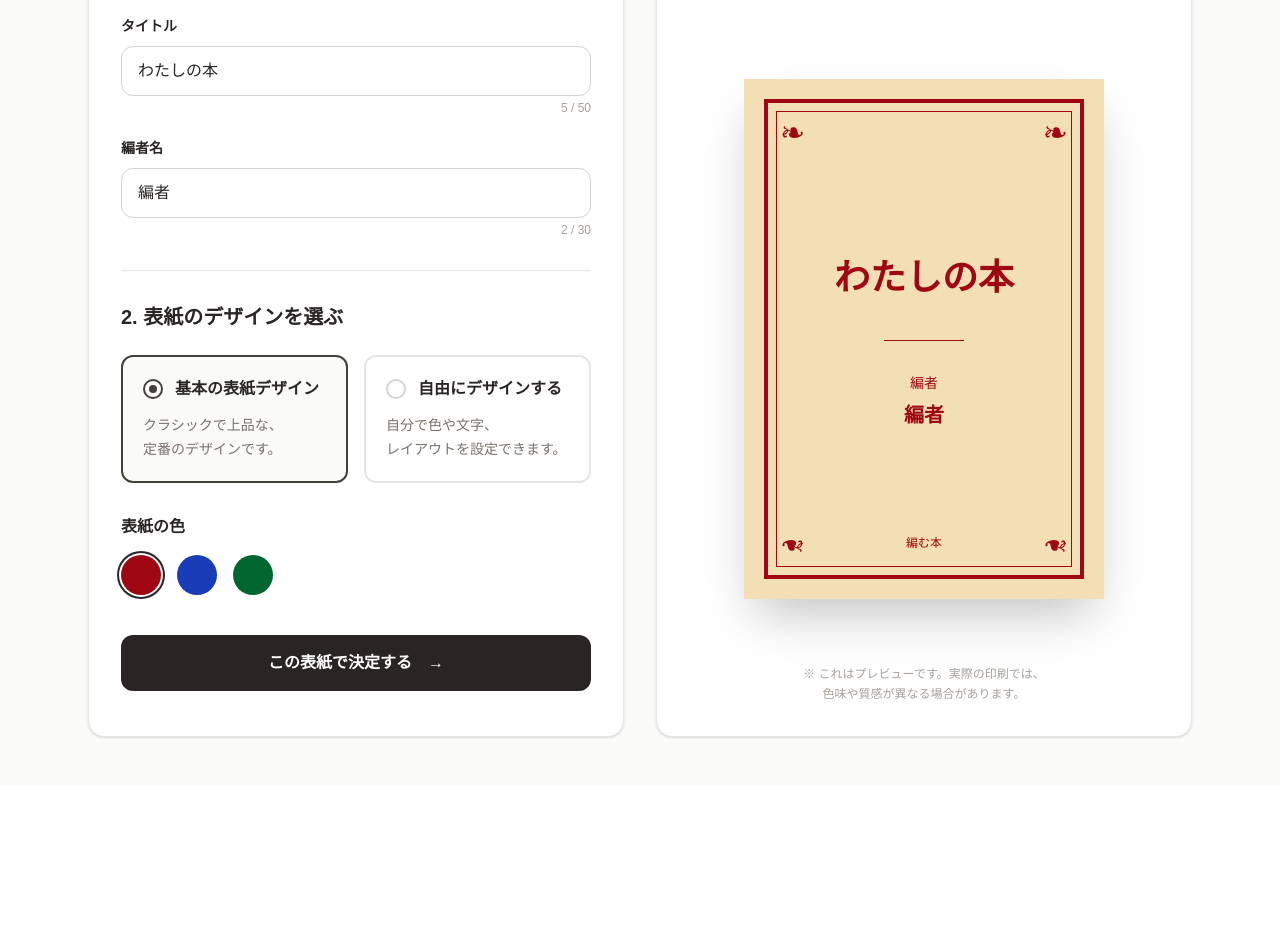
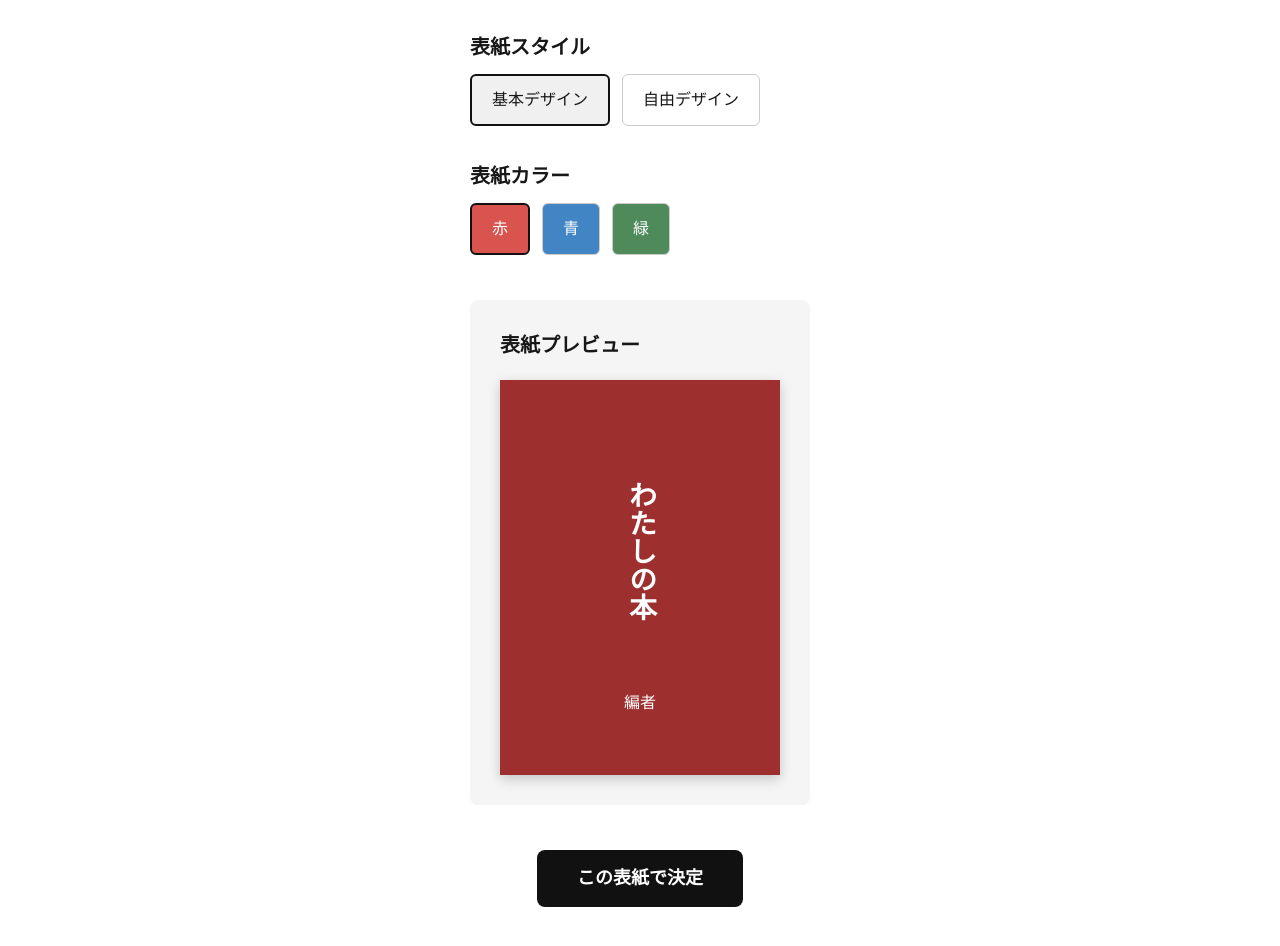
Before and after one commit to madhouse202-ai/amuhon, a Next.js app: page /cover in a window 1280 px wide. Shown: the part 360-1306 px from the top of the page. Before the commit the page ends 1145 px from the top, so only its background shows below. Built offline with nearby package versions, Linux system fonts and the light colour scheme.

Commit message:
A6完成本のPDF出力を実装

```diff
--- a/app/cover/page.tsx
+++ b/app/cover/page.tsx
@@ -1,6 +1,7 @@
 "use client";
 
 import { useEffect, useState } from "react";
+import { useRouter } from "next/navigation";
 import {
   CoverStyle,
   CoverColor,
@@ -9,8 +10,10 @@ import {
 } from "@/lib/book";
 
 export default function CoverPage() {
-  const [title, setTitle] = useState("わたしの本");
-  const [editor, setEditor] = useState("編者");
+  const router = useRouter();
+
+  const [title, setTitle] = useState("");
+  const [editor, setEditor] = useState("");
   const [coverStyle, setCoverStyle] =
     useState<CoverStyle>("classic");
   const [coverColor, setCoverColor] =
@@ -25,26 +28,6 @@ export default function CoverPage() {
     setCoverColor(book.coverColor);
   }, []);
 
-  const colorClasses = {
-    red: {
-      text: "text-red-800",
-      border: "border-red-800",
-      bg: "bg-red-800",
-    },
-    blue: {
-      text: "text-blue-800",
-      border: "border-blue-800",
-      bg: "bg-blue-800",
-    },
-    green: {
-      text: "text-green-800",
-      border: "border-green-800",
-      bg: "bg-green-800",
-    },
-  };
-
-  const selectedColor = colorClasses[coverColor];
-
   function handleSave() {
     const currentBook = loadBookData();
 
@@ -57,383 +40,310 @@ export default function CoverPage() {
     });
 
     alert("この表紙で決定しました！");
+
+    router.push("/final");
   }
 
   return (
-    <main className="min-h-screen bg-stone-50 text-stone-800">
-
-      {/* ヘッダー */}
-      <header className="border-b border-stone-200 bg-white">
-        <div className="mx-auto flex max-w-6xl items-center justify-between px-6 py-5">
-
-          <h1 className="text-2xl font-bold tracking-wide">
-            📖 編む本
+    <main
+      style={{
+        maxWidth: "900px",
+        margin: "0 auto",
+        padding: "50px 20px 100px",
+      }}
+    >
+      <h1
+        style={{
+          fontSize: "32px",
+          fontWeight: "bold",
+          marginBottom: "40px",
+        }}
+      >
+        表紙を作る
       </h1>
 
-          <div className="flex items-center gap-3 text-sm text-stone-400">
-            <span>① 作品を選ぶ</span>
-            <span>→</span>
-            <span>② 並べる</span>
-            <span>→</span>
-
-            <span className="font-bold text-stone-800">
-              ③ 表紙を作る
-            </span>
-
-            <span>→</span>
-            <span>④ プレビュー</span>
-            <span>→</span>
-            <span>⑤ 注文する</span>
-          </div>
-
-        </div>
-      </header>
-
-      {/* メイン */}
-      <div className="mx-auto max-w-6xl px-6 py-12">
-
-        <h2 className="text-4xl font-bold tracking-wide">
-          表紙を作りましょう
+      {/* 本のタイトル */}
+      <section style={{ marginBottom: "35px" }}>
+        <h2
+          style={{
+            fontSize: "20px",
+            fontWeight: "bold",
+            marginBottom: "12px",
+          }}
+        >
+          本のタイトル
         </h2>
-
-        <p className="mt-4 leading-8 text-stone-500">
-          本のタイトルと編者名を入力し、表紙のデザインを選んでください。
-          <br />
-          あなたの「編んだ本」が、ここで形になります。
-        </p>
-
-        <div className="mt-10 grid gap-8 lg:grid-cols-2">
-
-          {/* 左：設定 */}
-          <section className="rounded-2xl border border-stone-200 bg-white p-8 shadow-sm">
-
-            <h3 className="text-xl font-bold">
-              1. タイトルと編者名を入力
-            </h3>
-
-            {/* タイトル */}
-            <div className="mt-8">
-
-              <label className="text-sm font-bold">
-                タイトル
-              </label>
 
         <input
           type="text"
           value={title}
-                onChange={(e) =>
-                  setTitle(e.target.value)
-                }
-                maxLength={50}
-                className="mt-2 w-full rounded-xl border border-stone-300 px-4 py-3 outline-none transition focus:border-stone-600"
+          onChange={(e) => setTitle(e.target.value)}
+          placeholder="わたしの本"
+          style={{
+            width: "100%",
+            maxWidth: "500px",
+            padding: "12px",
+            fontSize: "16px",
+            border: "1px solid #ccc",
+            borderRadius: "6px",
+            boxSizing: "border-box",
+          }}
         />
-
-              <p className="mt-1 text-right text-xs text-stone-400">
-                {title.length} / 50
-              </p>
-
-            </div>
+      </section>
 
       {/* 編者 */}
-            <div className="mt-5">
-
-              <label className="text-sm font-bold">
-                編者名
-              </label>
+      <section style={{ marginBottom: "35px" }}>
+        <h2
+          style={{
+            fontSize: "20px",
+            fontWeight: "bold",
+            marginBottom: "12px",
+          }}
+        >
+          編者
+        </h2>
 
         <input
           type="text"
           value={editor}
-                onChange={(e) =>
-                  setEditor(e.target.value)
-                }
-                maxLength={30}
-                className="mt-2 w-full rounded-xl border border-stone-300 px-4 py-3 outline-none transition focus:border-stone-600"
+          onChange={(e) => setEditor(e.target.value)}
+          placeholder="編者"
+          style={{
+            width: "100%",
+            maxWidth: "500px",
+            padding: "12px",
+            fontSize: "16px",
+            border: "1px solid #ccc",
+            borderRadius: "6px",
+            boxSizing: "border-box",
+          }}
         />
+      </section>
 
-              <p className="mt-1 text-right text-xs text-stone-400">
-                {editor.length} / 30
-              </p>
+      {/* 表紙スタイル */}
+      <section style={{ marginBottom: "35px" }}>
+        <h2
+          style={{
+            fontSize: "20px",
+            fontWeight: "bold",
+            marginBottom: "12px",
+          }}
+        >
+          表紙スタイル
+        </h2>
 
-            </div>
-
-            <div className="my-8 border-t border-stone-200" />
-
-            {/* デザイン選択 */}
-            <h3 className="text-xl font-bold">
-              2. 表紙のデザインを選ぶ
-            </h3>
-
-            <div className="mt-6 grid grid-cols-2 gap-4">
-
-              {/* 基本 */}
+        <div
+          style={{
+            display: "flex",
+            gap: "12px",
+            flexWrap: "wrap",
+          }}
+        >
           <button
             type="button"
-                onClick={() =>
-                  setCoverStyle("classic")
-                }
-                className={`rounded-xl border-2 p-5 text-left transition ${
+            onClick={() => setCoverStyle("classic")}
+            style={{
+              padding: "12px 20px",
+              borderRadius: "6px",
+              border:
                 coverStyle === "classic"
-                    ? "border-stone-700 bg-stone-50"
-                    : "border-stone-200 hover:border-stone-400"
-                }`}
+                  ? "2px solid #111"
+                  : "1px solid #ccc",
+              background:
+                coverStyle === "classic"
+                  ? "#f0f0f0"
+                  : "#fff",
+              cursor: "pointer",
+            }}
           >
-
-                <div className="flex items-center gap-3">
-
-                  <div
-                    className={`h-5 w-5 rounded-full border-2 ${
-                      coverStyle === "classic"
-                        ? "border-stone-700"
-                        : "border-stone-300"
-                    }`}
-                  >
-                    {coverStyle === "classic" && (
-                      <div className="m-1 h-2 w-2 rounded-full bg-stone-700" />
-                    )}
-                  </div>
-
-                  <span className="font-bold">
-                    基本の表紙デザイン
-                  </span>
-
-                </div>
-
-                <p className="mt-3 text-sm leading-6 text-stone-500">
-                  クラシックで上品な、
-                  <br />
-                  定番のデザインです。
-                </p>
-
+            基本デザイン
           </button>
-
-              {/* 自由 */}
-              <button
-                type="button"
-                onClick={() =>
-                  setCoverStyle("free")
-                }
-                className={`rounded-xl border-2 p-5 text-left transition ${
-                  coverStyle === "free"
-                    ? "border-stone-700 bg-stone-50"
-                    : "border-stone-200 hover:border-stone-400"
-                }`}
-              >
-
-                <div className="flex items-center gap-3">
-
-                  <div
-                    className={`h-5 w-5 rounded-full border-2 ${
-                      coverStyle === "free"
-                        ? "border-stone-700"
-                        : "border-stone-300"
-                    }`}
-                  >
-                    {coverStyle === "free" && (
-                      <div className="m-1 h-2 w-2 rounded-full bg-stone-700" />
-                    )}
-                  </div>
-
-                  <span className="font-bold">
-                    自由にデザインする
-                  </span>
-
-                </div>
-
-                <p className="mt-3 text-sm leading-6 text-stone-500">
-                  自分で色や文字、
-                  <br />
-                  レイアウトを設定できます。
-                </p>
-
-              </button>
-
-            </div>
-
-            {/* 基本デザインの色 */}
-            {coverStyle === "classic" && (
-              <div className="mt-8">
-
-                <h4 className="font-bold">
-                  表紙の色
-                </h4>
-
-                <div className="mt-4 flex gap-4">
 
           <button
             type="button"
-                    onClick={() =>
-                      setCoverColor("red")
-                    }
-                    aria-label="赤"
-                    className={`h-10 w-10 rounded-full bg-red-800 ${
+            onClick={() => setCoverStyle("free")}
+            style={{
+              padding: "12px 20px",
+              borderRadius: "6px",
+              border:
+                coverStyle === "free"
+                  ? "2px solid #111"
+                  : "1px solid #ccc",
+              background:
+                coverStyle === "free"
+                  ? "#f0f0f0"
+                  : "#fff",
+              cursor: "pointer",
+            }}
+          >
+            自由デザイン
+          </button>
+        </div>
+      </section>
+
+      {/* 表紙カラー */}
+      <section style={{ marginBottom: "45px" }}>
+        <h2
+          style={{
+            fontSize: "20px",
+            fontWeight: "bold",
+            marginBottom: "12px",
+          }}
+        >
+          表紙カラー
+        </h2>
+
+        <div
+          style={{
+            display: "flex",
+            gap: "12px",
+            flexWrap: "wrap",
+          }}
+        >
+          <button
+            type="button"
+            onClick={() => setCoverColor("red")}
+            style={{
+              padding: "12px 20px",
+              borderRadius: "6px",
+              border:
                 coverColor === "red"
-                        ? "ring-2 ring-stone-800 ring-offset-2"
-                        : ""
-                    }`}
-                  />
+                  ? "2px solid #111"
+                  : "1px solid #ccc",
+              background: "#d9534f",
+              color: "#fff",
+              cursor: "pointer",
+            }}
+          >
+            赤
+          </button>
 
           <button
             type="button"
-                    onClick={() =>
-                      setCoverColor("blue")
-                    }
-                    aria-label="青"
-                    className={`h-10 w-10 rounded-full bg-blue-800 ${
+            onClick={() => setCoverColor("blue")}
+            style={{
+              padding: "12px 20px",
+              borderRadius: "6px",
+              border:
                 coverColor === "blue"
-                        ? "ring-2 ring-stone-800 ring-offset-2"
-                        : ""
-                    }`}
-                  />
+                  ? "2px solid #111"
+                  : "1px solid #ccc",
+              background: "#4285c5",
+              color: "#fff",
+              cursor: "pointer",
+            }}
+          >
+            青
+          </button>
 
           <button
             type="button"
-                    onClick={() =>
-                      setCoverColor("green")
-                    }
-                    aria-label="緑"
-                    className={`h-10 w-10 rounded-full bg-green-800 ${
+            onClick={() => setCoverColor("green")}
+            style={{
+              padding: "12px 20px",
+              borderRadius: "6px",
+              border:
                 coverColor === "green"
-                        ? "ring-2 ring-stone-800 ring-offset-2"
-                        : ""
-                    }`}
-                  />
+                  ? "2px solid #111"
+                  : "1px solid #ccc",
+              background: "#4f8a5b",
+              color: "#fff",
+              cursor: "pointer",
+            }}
+          >
+            緑
+          </button>
+        </div>
+      </section>
 
+      {/* プレビュー */}
+      <section
+        style={{
+          marginBottom: "45px",
+          padding: "30px",
+          background: "#f5f5f5",
+          borderRadius: "8px",
+        }}
+      >
+        <h2
+          style={{
+            fontSize: "20px",
+            fontWeight: "bold",
+            marginBottom: "20px",
+          }}
+        >
+          表紙プレビュー
+        </h2>
+
+        <div
+          style={{
+            width: "280px",
+            height: "395px",
+            margin: "0 auto",
+            background:
+              coverColor === "red"
+                ? "#9e2f2f"
+                : coverColor === "blue"
+                ? "#315f8f"
+                : "#47704e",
+            color: "#fff",
+            display: "flex",
+            flexDirection: "column",
+            alignItems: "center",
+            justifyContent: "center",
+            padding: "30px",
+            boxSizing: "border-box",
+            textAlign: "center",
+            boxShadow: "0 4px 12px rgba(0,0,0,0.2)",
+          }}
+        >
+          <div
+            style={{
+              fontSize: "28px",
+              fontWeight: "bold",
+              writingMode: "vertical-rl",
+              textOrientation: "mixed",
+              lineHeight: 1.5,
+              minHeight: "220px",
+            }}
+          >
+            {title || "わたしの本"}
           </div>
 
+          <div
+            style={{
+              marginTop: "30px",
+              fontSize: "16px",
+            }}
+          >
+            {editor || "編者"}
           </div>
-            )}
+        </div>
+      </section>
 
-            {/* 自由デザイン */}
-            {coverStyle === "free" && (
-              <div className="mt-8 rounded-xl bg-stone-50 p-5">
-
-                <p className="font-bold">
-                  自由デザイン
-                </p>
-
-                <p className="mt-2 text-sm leading-6 text-stone-500">
-                  自由デザイン機能は、これから追加していきます。
-                  <br />
-                  現在はプレビュー画面でレイアウトを確認できます。
-                </p>
-
-              </div>
-            )}
-
-            {/* 決定 */}
+      {/* 決定ボタン */}
+      <div
+        style={{
+          display: "flex",
+          justifyContent: "center",
+        }}
+      >
         <button
           type="button"
           onClick={handleSave}
-              className="mt-10 w-full rounded-xl bg-stone-800 px-6 py-4 font-bold text-white transition hover:bg-stone-700"
+          style={{
+            padding: "15px 40px",
+            fontSize: "18px",
+            fontWeight: "bold",
+            color: "#fff",
+            background: "#111",
+            border: "none",
+            borderRadius: "8px",
+            cursor: "pointer",
+          }}
         >
-              この表紙で決定する　→
+          この表紙で決定
         </button>
-
-          </section>
-
-          {/* 右：プレビュー */}
-          <section className="rounded-2xl border border-stone-200 bg-white p-8 shadow-sm">
-
-            <h3 className="text-xl font-bold">
-              プレビュー
-            </h3>
-
-            <div className="mt-8 flex min-h-[650px] items-center justify-center">
-
-              {/* 基本デザイン */}
-              {coverStyle === "classic" && (
-                <div
-                  className={`relative flex h-[520px] w-[360px] flex-col items-center justify-center bg-[#f3dfb5] px-12 text-center shadow-2xl ${selectedColor.text}`}
-                >
-
-                  {/* 外枠 */}
-                  <div
-                    className={`absolute inset-5 border-4 ${selectedColor.border}`}
-                  />
-
-                  {/* 内枠 */}
-                  <div
-                    className={`absolute inset-8 border ${selectedColor.border}`}
-                  />
-
-                  {/* 装飾 */}
-                  <div className="absolute left-9 top-9 text-3xl">
-                    ❧
-                  </div>
-
-                  <div className="absolute right-9 top-9 text-3xl">
-                    ❧
-                  </div>
-
-                  <div className="absolute bottom-9 left-9 rotate-180 text-3xl">
-                    ❧
-                  </div>
-
-                  <div className="absolute bottom-9 right-9 rotate-180 text-3xl">
-                    ❧
-                  </div>
-
-                  {/* タイトル */}
-                  <h4 className="relative z-10 text-4xl font-bold leading-relaxed">
-                    {title || "タイトル"}
-                  </h4>
-
-                  <div
-                    className={`relative z-10 my-8 h-px w-20 ${selectedColor.bg}`}
-                  />
-
-                  {/* 編者 */}
-                  <p className="relative z-10 text-sm">
-                    編者
-                  </p>
-
-                  <p className="relative z-10 mt-2 text-xl font-bold">
-                    {editor || "編者名"}
-                  </p>
-
-                  <p className="absolute bottom-12 text-xs">
-                    編む本
-                  </p>
-
-                </div>
-              )}
-
-              {/* 自由デザイン */}
-              {coverStyle === "free" && (
-                <div className="relative flex h-[520px] w-[360px] flex-col items-center justify-center overflow-hidden bg-gradient-to-br from-sky-100 via-stone-50 to-stone-200 px-10 text-center shadow-2xl">
-
-                  <div className="absolute inset-0 bg-[radial-gradient(circle_at_30%_20%,rgba(255,255,255,0.8),transparent_35%),radial-gradient(circle_at_70%_80%,rgba(120,150,160,0.15),transparent_40%)]" />
-
-                  <h4 className="relative text-4xl font-bold leading-relaxed text-stone-800">
-                    {title || "タイトル"}
-                  </h4>
-
-                  <div className="relative my-8 h-px w-16 bg-stone-700" />
-
-                  <p className="relative text-sm text-stone-600">
-                    編者
-                  </p>
-
-                  <p className="relative mt-2 text-xl font-bold text-stone-800">
-                    {editor || "編者名"}
-                  </p>
-
-                </div>
-              )}
-
-            </div>
-
-            <p className="text-center text-xs leading-5 text-stone-400">
-              ※ これはプレビューです。実際の印刷では、
-              <br />
-              色味や質感が異なる場合があります。
-            </p>
-
-          </section>
-
-        </div>
-
       </div>
     </main>
   );
```
Also changed, not shown: app/final/page.tsx (+15 -0 lines). Lines whose indentation alone changed are shown as unchanged.
